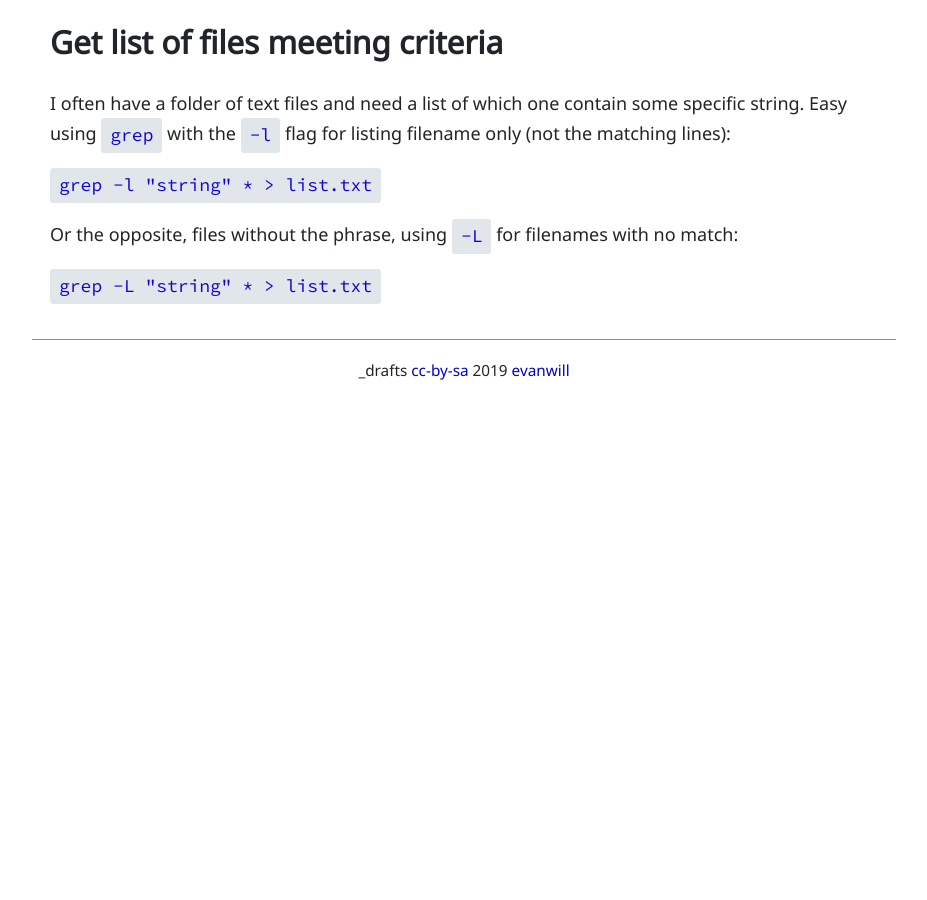
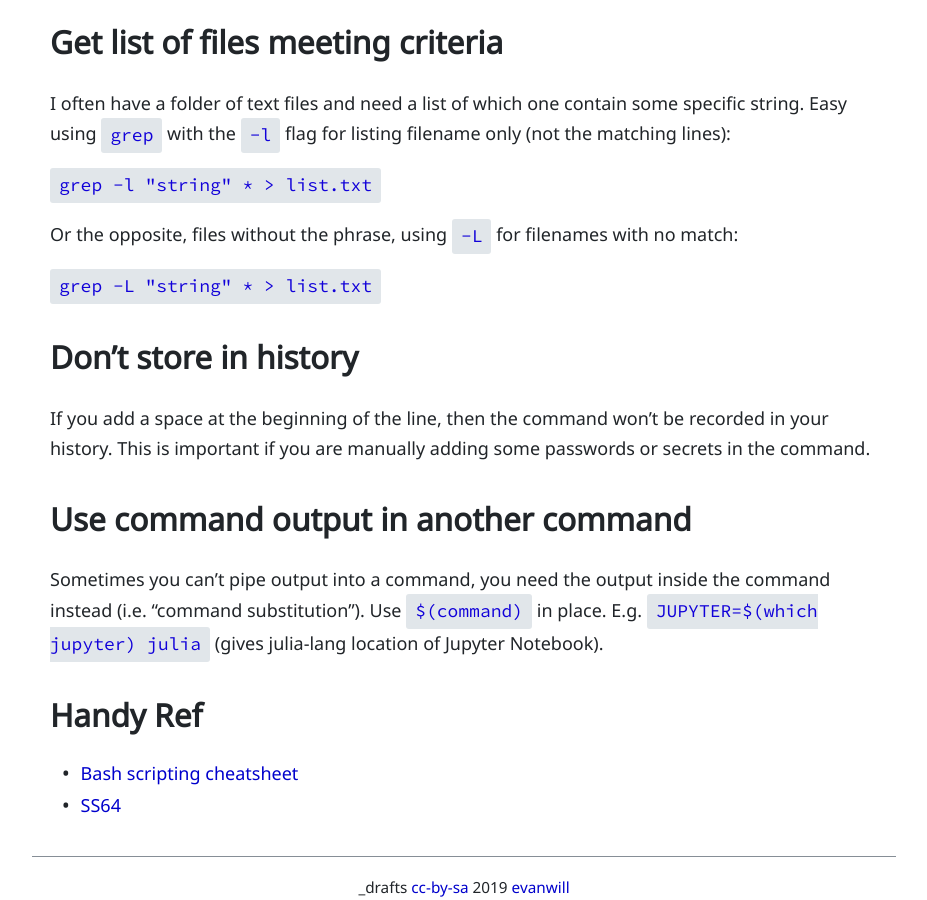
Before and after one commit to evanwill/_drafts, a Jekyll site: the page built from _notes/commandline-notes.md, in a window 1280 px wide and 900 px high, scrolled down 2089 px. Shown: the whole window, without its empty margins (176-1103 px from the left). Built offline with Jekyll 4.4.1, drawn with Linux system fonts in a browser that asks for light colours; before the commit the page ends 2494 px from its top, so only the background shows below that.

Commit message:
commandline

```diff
--- a/_notes/commandline-notes.md
+++ b/_notes/commandline-notes.md
@@ -78,3 +78,19 @@ Easy using `grep` with the `-l` flag for listing filename only (not the matching
 Or the opposite, files without the phrase, using `-L` for filenames with no match:
 
 `grep -L "string" * > list.txt`
+
+## Don't store in history
+
+If you add a space at the beginning of the line, then the command won't be recorded in your history.
+This is important if you are manually adding some passwords or secrets in the command.
+
+## Use command output in another command
+
+Sometimes you can't pipe output into a command, you need the output inside the command instead (i.e. "command substitution").
+Use `$(command)` in place.
+E.g. `JUPYTER=$(which jupyter) julia` (gives julia-lang location of Jupyter Notebook).
+
+## Handy Ref
+
+- [Bash scripting cheatsheet](https://devhints.io/bash)
+- [SS64](https://ss64.com/bash/)
```
